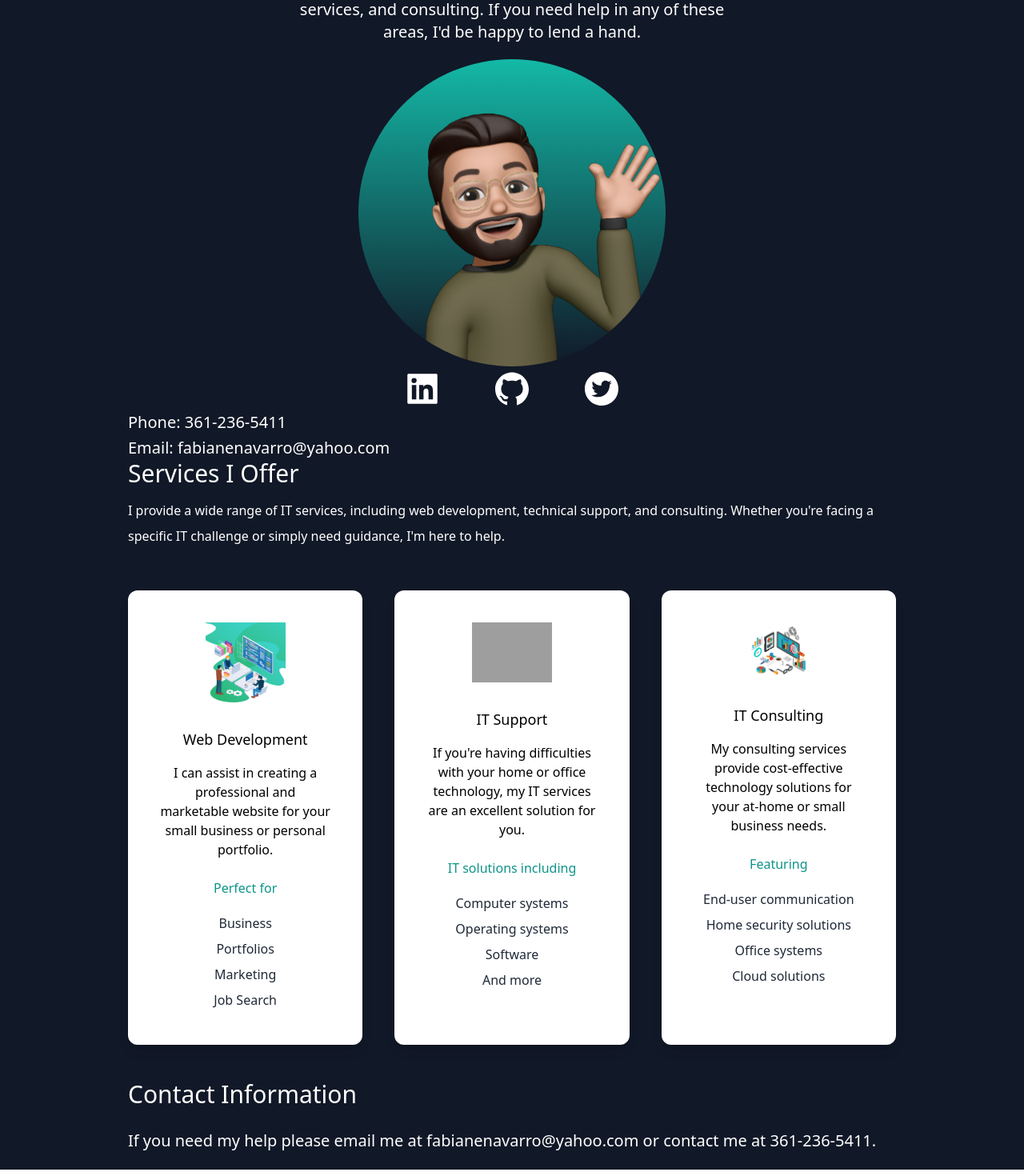
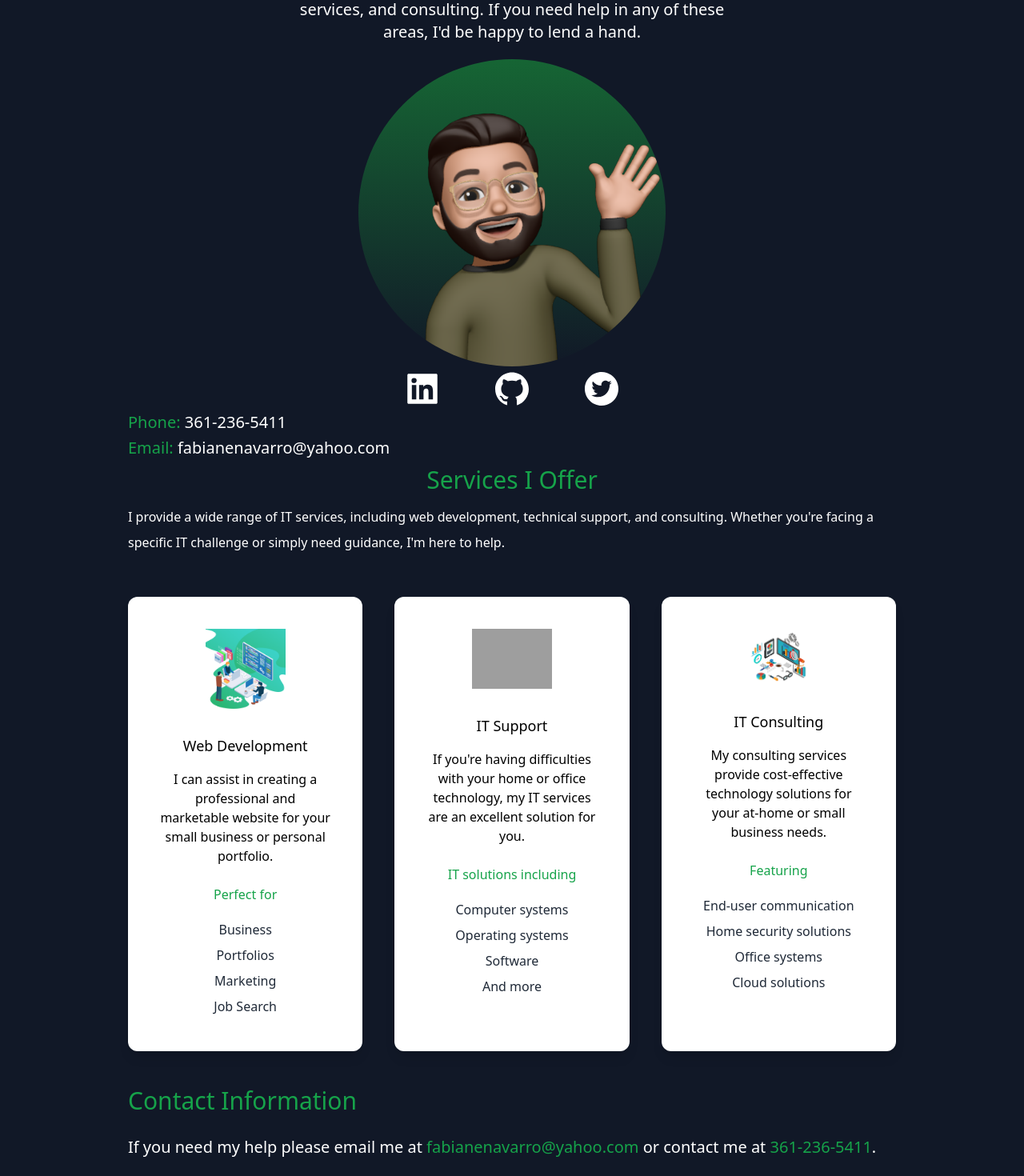
Before and after one commit to fabianenavarro/react-portfolio, a Next.js app: page / in a window 1280 px wide. Shown: the part 330-1800 px from the top of the page at 80% size. Built offline with nearby package versions, Linux system fonts and the light colour scheme; grey boxes are pictures that could not be loaded.

Commit message:
adding different color scheme to portlio

```diff
--- a/pages/index.js
+++ b/pages/index.js
@@ -36,7 +36,7 @@ export default function Home() {
         </nav>
 
         <div className="text-center">
-          <h2 className='text-5xl py-2 text-teal-600 font-medium md:text-6xl lg:text-7xl'>
+          <h2 className='text-5xl py-2 text-green-600 font-medium md:text-6xl lg:text-7xl'>
             Fabian Navarro
           </h2>
           <h3 className='Text-2xl py-2 md:text-3xl lg:text-4xl dark:text-white'>
@@ -47,7 +47,7 @@ export default function Home() {
           </p>
         </div>
 
-        <div className= "relative mx-auto bg-gradient-to-b from-teal-500 rounded-full w-80 h-80  overflow-hidden md:h-96 md:w-96">
+        <div className= "relative mx-auto bg-gradient-to-b from-green-800 rounded-full w-80 h-80  overflow-hidden md:h-96 md:w-96">
           <Image src={devFabe}/>
         </div>
 
@@ -66,9 +66,9 @@ export default function Home() {
 
       <section>
         <div>
-        <h3 className="text-xl mt-1 dark:text-white">Phone: 361-236-5411</h3>
-        <h3 className="text-xl mt-1 dark:text-white">Email: fabianenavarro@yahoo.com</h3>
-        <h3 className="text-3xl dark:text-white">Services I Offer</h3>
+        <h3 className="text-xl mt-1 dark:text-white"><span className="text-xl mt-1 text-green-600">Phone: </span>361-236-5411</h3>
+        <h3 className="text-xl mt-1 dark:text-white"><span className="text-xl mt-1 text-green-600">Email: </span>fabianenavarro@yahoo.com</h3>
+        <h3 className="text-3xl mt-2 text-center dark:text-green-600">Services I Offer</h3>
           <p className='text-md py-3 leading-8 text-gray-800 dark:text-white'>
           I provide a wide range of IT services, including web development, technical support, and consulting. Whether you're facing a specific IT challenge or simply need guidance, I'm here to help.
           </p>
@@ -82,7 +82,7 @@ export default function Home() {
             <p className="py-2">
             I can assist in creating a professional and marketable website for your small business or personal portfolio.
             </p>
-            <h4 className="py-4 text-teal-600">Perfect for</h4>
+            <h4 className="py-4 text-green-600">Perfect for</h4>
             <p className="text-gray-800 py-1">Business</p>
             <p className="text-gray-800 py-1">Portfolios</p>
             <p className="text-gray-800 py-1">Marketing</p>
@@ -96,7 +96,7 @@ export default function Home() {
             <p className="py-2">
             If you're having difficulties with your home or office technology, my IT services are an excellent solution for you.
             </p>
-            <h4 className="py-4 text-teal-600">IT solutions including</h4>
+            <h4 className="py-4 text-green-600">IT solutions including</h4>
             <p className="text-gray-800 py-1">Computer systems</p>
             <p className="text-gray-800 py-1">Operating systems</p>
             <p className="text-gray-800 py-1">Software</p>
@@ -110,7 +110,7 @@ export default function Home() {
             <p className="py-2">
             My consulting services provide cost-effective technology solutions for your at-home or small business needs.
             </p>
-            <h4 className="py-4 text-teal-600">Featuring</h4>
+            <h4 className="py-4 text-green-600">Featuring</h4>
             <p className="text-gray-800 py-1">End-user communication</p>
             <p className="text-gray-800 py-1">Home security solutions</p>
             <p className="text-gray-800 py-1">Office systems</p>
@@ -120,9 +120,9 @@ export default function Home() {
       </section>
       <section>
       <div>
-          <h3 className="text-3xl py-1 dark:text-white">Contact Information</h3>
+          <h3 className="text-3xl py-1 text-green-600">Contact Information</h3>
           <p className='text-xl py-5 leading-8 text-gray-800 dark:text-white'>
-          If you need my help please email me at fabianenavarro@yahoo.com or contact me at 361-236-5411.
+          If you need my help please email me at <span className= "text-green-600">fabianenavarro@yahoo.com</span> or contact me at <span className= "text-green-600">361-236-5411</span>.
           </p>
       </div>
       </section>
```
